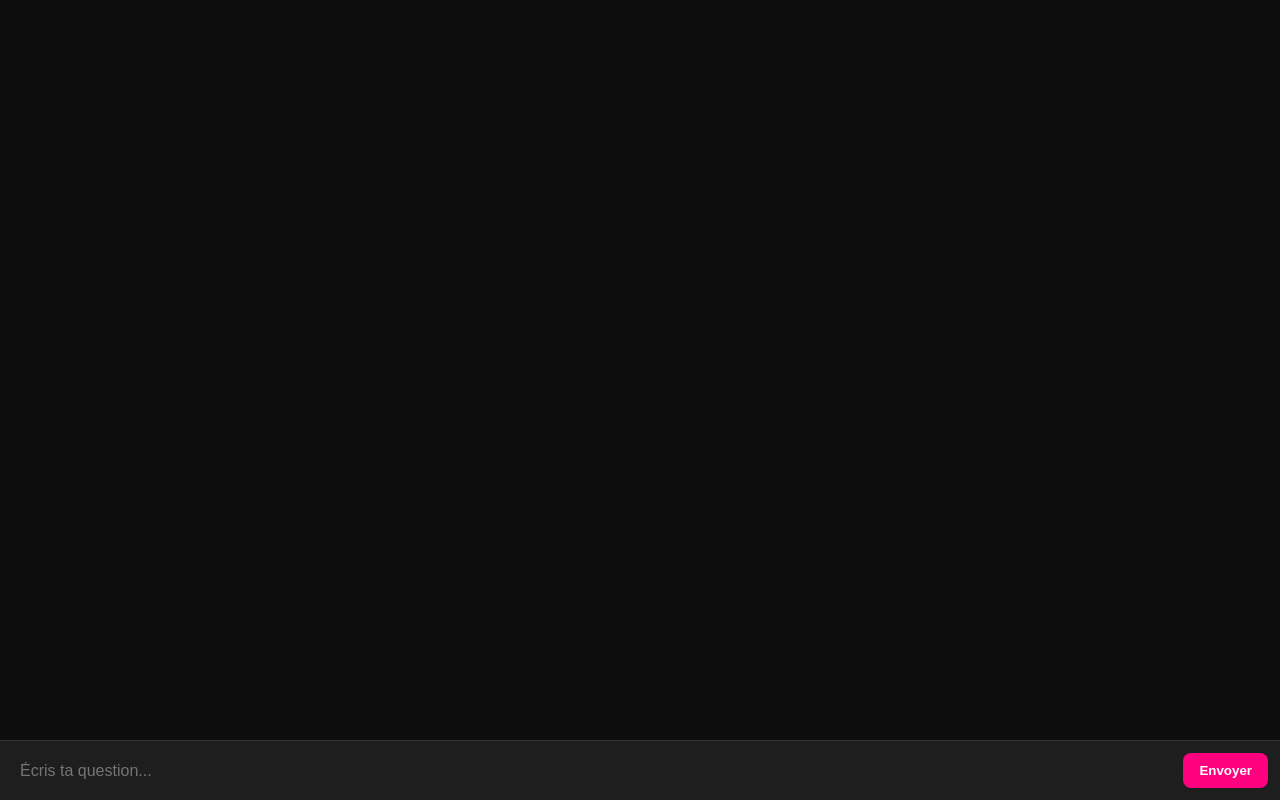
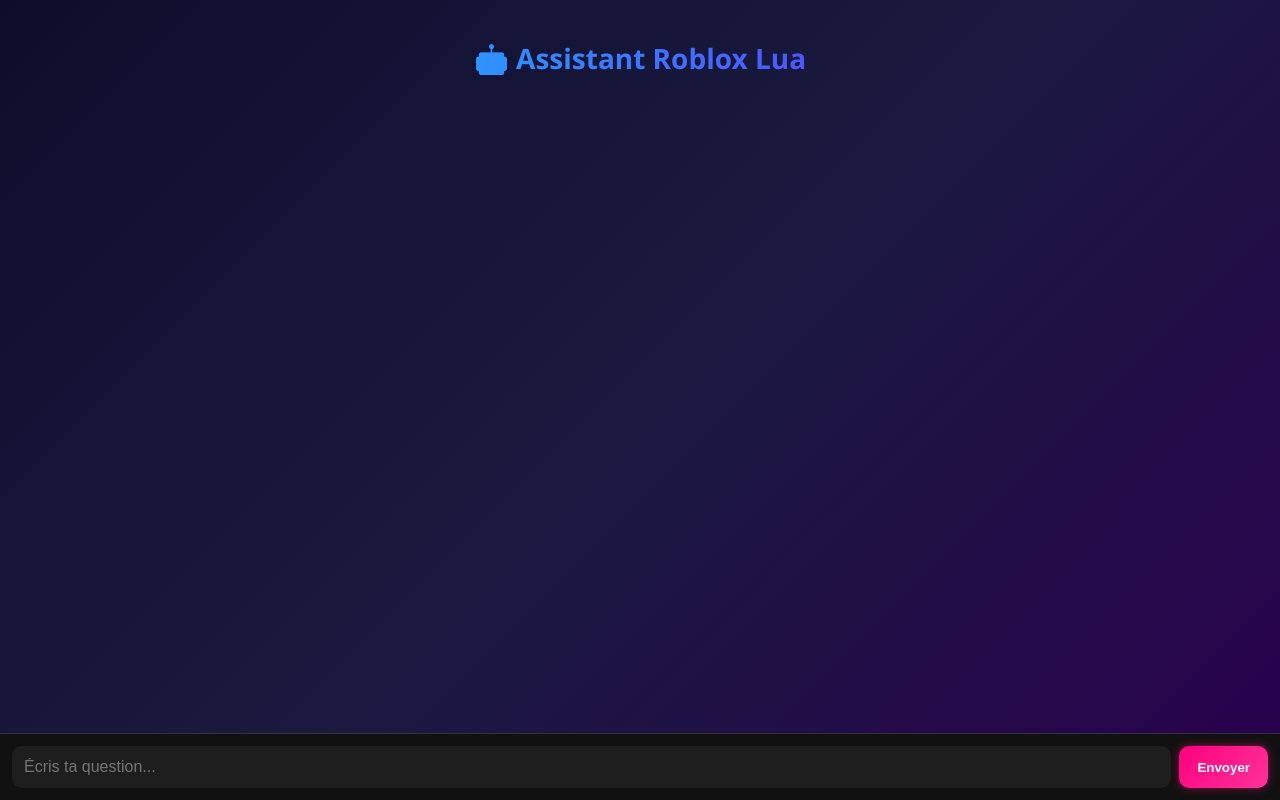
Before and after one commit to CobraRaft/lua-assistant, a website: page public/index.html in a window 1280 px wide. Drawn offline with nearby package versions, Linux system fonts and the light colour scheme.

Commit message:
Update index.html

```diff
--- a/public/index.html
+++ b/public/index.html
@@ -6,63 +6,79 @@
   <script src="https://cdn.jsdelivr.net/npm/marked/marked.min.js"></script>
   <style>
     body {
-      background: #0d0d0d;
+      margin: 0;
+      font-family: 'Segoe UI', sans-serif;
+      background: linear-gradient(135deg, #0d0d2b, #1a1a40, #2a004f);
       color: #f5f5f5;
-      font-family: 'Segoe UI', sans-serif;
-      margin: 0; padding: 0;
-      display: flex; flex-direction: column; height: 100vh;
+      display: flex;
+      flex-direction: column;
+      height: 100vh;
+    }
+    h1 {
+      text-align: center;
+      padding: 20px;
+      font-size: 28px;
+      background: linear-gradient(90deg, #00eaff, #7a00ff);
+      -webkit-background-clip: text;
+      -webkit-text-fill-color: transparent;
     }
     .chat-container {
       flex: 1;
+      overflow-y: auto;
       padding: 20px;
-      overflow-y: auto;
       display: flex;
       flex-direction: column;
     }
     .message {
-      max-width: 70%;
-      padding: 12px 16px;
+      max-width: 75%;
+      padding: 14px 18px;
       margin: 8px 0;
-      border-radius: 12px;
+      border-radius: 16px;
+      font-size: 15px;
       line-height: 1.4em;
       word-wrap: break-word;
-      box-shadow: 0 2px 6px rgba(0,0,0,0.4);
+      box-shadow: 0 4px 12px rgba(0,0,0,0.4);
+      animation: fadeIn 0.2s ease-in-out;
     }
     .user {
-      background: #0055ff;
+      background: linear-gradient(135deg, #007bff, #00c6ff);
       align-self: flex-end;
-      border-bottom-right-radius: 4px;
+      border-bottom-right-radius: 6px;
     }
     .bot {
-      background: #1e1e1e;
+      background: linear-gradient(135deg, #2d2d2d, #1e1e1e);
       align-self: flex-start;
-      border-bottom-left-radius: 4px;
+      border-bottom-left-radius: 6px;
     }
     .input-box {
       display: flex;
       padding: 12px;
-      background: #1e1e1e;
+      background: #111;
       border-top: 1px solid #333;
     }
     input {
       flex: 1;
-      background: transparent;
+      background: #1e1e1e;
       border: none;
       color: white;
       font-size: 16px;
-      padding: 8px;
+      padding: 12px;
+      border-radius: 10px;
+      margin-right: 8px;
     }
-    input:focus { outline: none; }
+    input:focus { outline: none; box-shadow: 0 0 8px #00c6ff; }
     button {
-      background: #ff007f;
+      background: linear-gradient(135deg, #ff007f, #ff3399);
       border: none;
       color: white;
       font-weight: bold;
-      padding: 10px 16px;
-      border-radius: 8px;
-      margin-left: 8px;
+      padding: 12px 18px;
+      border-radius: 10px;
       cursor: pointer;
+      transition: 0.2s;
+      box-shadow: 0 0 10px rgba(255,0,127,0.5);
     }
+    button:hover { transform: scale(1.05); }
     pre {
       background: #111;
       padding: 12px;
@@ -71,10 +87,14 @@
       margin-top: 10px;
       color: #00ff88;
     }
-    a { color: #4fc3f7; }
+    @keyframes fadeIn {
+      from { opacity: 0; transform: translateY(10px); }
+      to { opacity: 1; transform: translateY(0); }
+    }
   </style>
 </head>
 <body>
+  <h1>🤖 Assistant Roblox Lua</h1>
   <div class="chat-container" id="chat"></div>
 
   <div class="input-box">
@@ -120,6 +140,9 @@
     sites.results.forEach(s=>{
       text += `\n- [${s.title}](${s.url})\n> ${s.snippet}`;
     });
+    if(sites.code){
+      text += `\n\n💻 **Exemple de code :**\n\`\`\`lua\n${sites.code}\n\`\`\``;
+    }
     addMessage(text, "bot");
   });
 }
```
